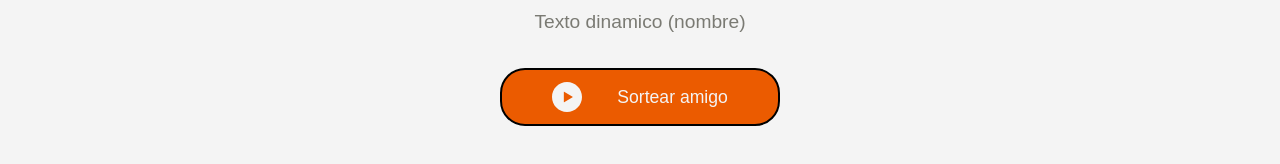
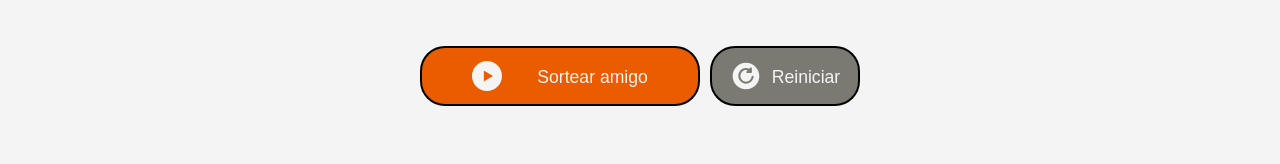
Before and after one commit to Mauritas99/amigo-invisible, a plain HTML site: page index.html in a window 1280 px wide. Shown: the part 562-726 px from the top of the page. Drawn offline with Linux system fonts and the light colour scheme.

Commit message:
Juego fase 1: - Mejorado HTML - Mejorado CSS - Agregadas funcionalidades javascript (menos sorteo)

```diff
--- a/app.js
+++ b/app.js
@@ -0,0 +1,53 @@
+// Pasos a seguir:
+
+// 1. Agregar funcionalidad "Añadir amigo", para que el usuario pueda completar el input y agregar el nombre a una lista de participantes.  LISTO!
+// 2. Mostrar dinamicamente la lista de participantes, cuando un usuario agregue un nuevo participante, mostrarlo en el texto dinamico debajo del input.  LISTO!
+// 3. Si el input se encuentra vacio, mostrar una alerta que advierta al usuario de su acción (no permitir enviar un string vacio a la lista de participantes).  LISTO!
+// 4. Al tocar "Sortear amigo", seleccionar de manera aleatoria un participante de la lista y mostrarlo en pantalla.
+
+
+// Variables globales
+
+let participantes = [];
+let botonReinicio = document.querySelector(".boton-reiniciar");
+
+function obtenerNombre(){
+    let nombre = document.querySelector("input").value;
+
+    if (nombre != ""){
+        participantes.push(nombre);
+        // Verificar estado de boton "Reinciar"
+        if(botonReinicio.hasAttribute("disabled")){
+            botonReinicio.disabled = false;
+        }
+        document.querySelector("input").value = "";
+        actualizarTextoDin();
+    } else{
+        alert("Porfavor, recordá llenar el campo para agregar un amigo!");
+    }
+}
+
+function actualizarTextoDin (){
+    let textoDinamico = document.getElementById("texto-dinamico");
+
+    textoDinamico.innerHTML = participantes;
+}
+
+function SortearAmigo(){
+    // Para empezar a jugar, hay que corroborar que:
+    // 1. Hayan almenos 3 personas en la lista. LISTO!
+    // 2. No puede sortearse 2 veces seguidas, se sortea y hay que reiniciar el juego.
+    // 3. Se deben mostrar los participantes en el texto dinámico, y limpiar para reiniciar el juego.
+    // 4. Mostrar quien es el ganador.
+
+    if (participantes.length > 2){
+        numeroAleatorio = Math.floor(Math.random() * participantes.length) + 1;
+        participanteGanador = participantes[numeroAleatorio];
+
+    } else{
+        alert(`Porfavor, agrega ${3 - participantes.length} ${participantes.length == 2 ? "amigo" : "amigos"} mas para poder jugar!`);
+    }
+}
+function reiniciarJuego(){
+    alert("Espera wachin!");
+}
--- a/index.html
+++ b/index.html
@@ -5,6 +5,7 @@
     <meta name="viewport" content="width=device-width, initial-scale=1.0">
     <title>Amigo invisible</title>
     <link rel='stylesheet' href='styles.css'>
+    <link rel='icon' href='assets/img/amigos.ico' type="image/x-icon">
 </head>
 <body>
     <div class='container-principal'>
@@ -16,14 +17,23 @@
             <h2 class='subtitulo'>Digitá el nombre de tus amigos</h2>
             <div class='input-container'>
                 <input type='text' placeholder='Ingrese un nombre'>
-                <button class='boton-añadir'>Añadir</button>
+                <button class='boton-añadir' onclick='obtenerNombre();'>Añadir</button>
             </div>
-            <p id='texto-dinamico'>Texto dinamico (nombre)</p>
-            <button class='boton-jugar'>
-                <img class='img-play' src='assets/img/boton-play.svg'>
-                <span>Sortear amigo</span>
-            </button>
+            <div class='contenedor-texto-dinamico'>
+                <p id='texto-dinamico'></p>
+            </div>
+            <div class='container-botones-jugar'>
+                <button class='boton-jugar' onclick='SortearAmigo();'>
+                    <img class='img-play' src='assets/img/boton-play.svg'>
+                    <span>Sortear amigo</span>
+                </button>
+                <button class='boton-reiniciar' onclick='reiniciarJuego();' disabled>
+                    <img class='img-restart' src='assets/img/boton-restart.svg'>
+                    <span>Reiniciar</span>
+                </button>
+            </div>
         </div>
     </div>
+    <script src='app.js'></script>
 </body>
 </html>
--- a/styles.css
+++ b/styles.css
@@ -60,6 +60,18 @@ input:focus{
     align-items: center;
     row-gap: 15px;
 }
+.contenedor-texto-dinamico{
+    width: 400px;
+    word-break: break-word;
+}
+.container-botones-jugar{
+    width: 500px;
+    display: flex;
+    flex-direction: row;
+    align-items: center;
+    justify-content: center;
+    column-gap: 10px;
+}
 .input-container{
     width: 35%;
     height: fit-content;
@@ -107,7 +119,7 @@ input:focus{
     flex-direction: row;
     align-items: center;
     justify-content: space-evenly;
-    height: fit-content;
+    height: 100%;
     width: 280px;
     background-color: var(--naranja);
     border-radius: 25px;
@@ -132,7 +144,43 @@ input:focus{
     height: 30px;
     width: 30px;
 }
-
+.boton-reiniciar{
+    display: flex;
+    flex-direction: row;
+    align-items: center;
+    justify-content: center;
+    height: 100%;
+    width: 150px;
+    background-color: var(--naranja);
+    border-radius: 25px;
+    padding: 12px 5px;
+    column-gap: 10px;
+    cursor: pointer;
+    transition: all 0.3s;
+    border: 2px solid black;
+}
+.boton-reiniciar > span{
+    font-family: "Jost", sans-serif;
+    font-size: 1.1rem;
+    font-weight: 500;
+    color: var(--blanco);
+    transform: translateY(1px);
+}
+.boton-reiniciar:hover{
+    transform: scale(1.02);
+    transition: transform 0.3s;
+}
+.boton-reiniciar:disabled{
+    background-color: var(--gris);
+}
+.boton-reiniciar:disabled:hover{
+    transform: scale(1);
+    cursor: not-allowed;
+}
+.img-restart{
+    height: 32px;
+    width: 32px;
+}
 /* Texto dinámico */
 
 #texto-dinamico{
```
Also changed, not shown: assets/img/amigos.ico (added), assets/img/boton-restart.svg (added).
